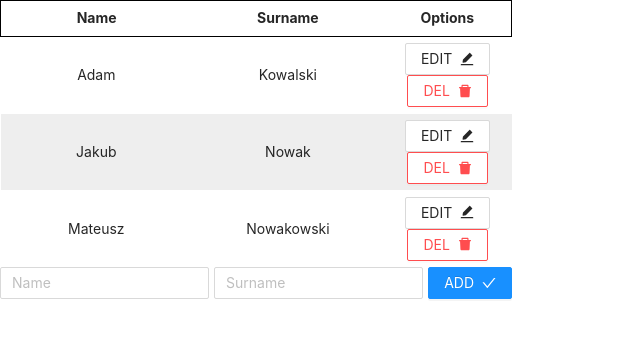
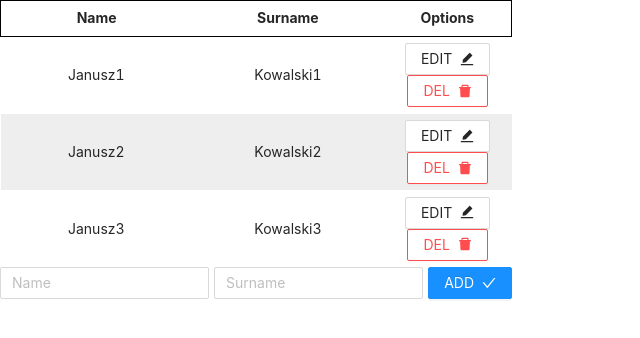
Before and after one commit to adabrz777/zadanko, a React (Create React App) app: page / in a window 1280 px wide. Shown: the top 338 px of the page, without its empty margins (0-640 px from the left). Built offline with nearby package versions, Linux system fonts and the light colour scheme.

Commit message:
Add simply datas

```diff
--- a/src/component/peoples/index.js
+++ b/src/component/peoples/index.js
@@ -13,16 +13,16 @@ class Peoples extends React.Component {
 		this.state = {
 			list: [
 				{
-					name: 'Adam',
-					surname: 'Kowalski'
+					name: 'Janusz1',
+					surname: 'Kowalski1'
 				},
 				{
-					name: 'Jakub',
-					surname: 'Nowak'
+					name: 'Janusz2',
+					surname: 'Kowalski2'
 				},
 				{
-					name: 'Mateusz',
-					surname: 'Nowakowski'
+					name: 'Janusz3',
+					surname: 'Kowalski3'
 				}
 			],
 
```
